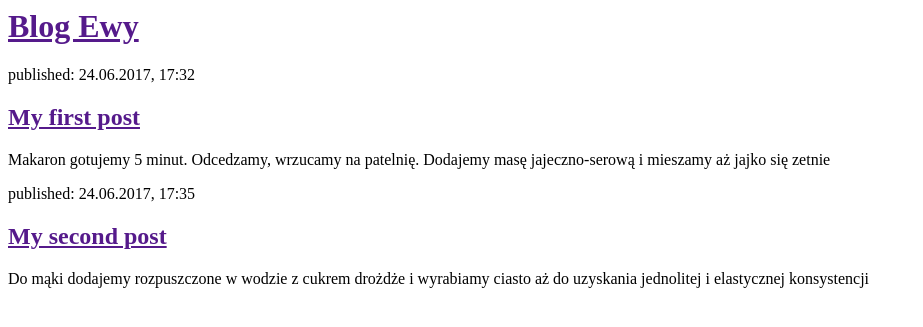
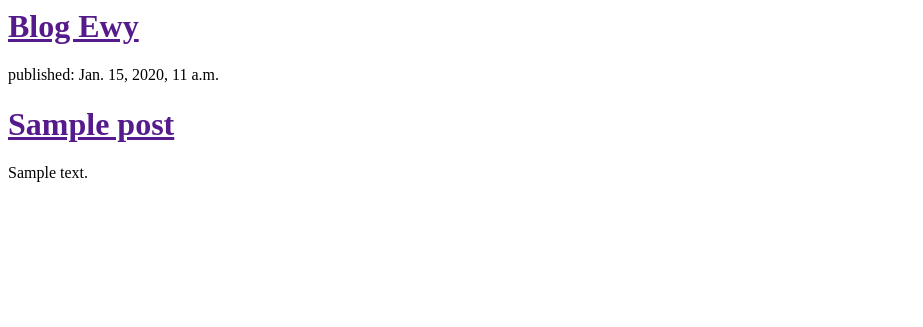
Before and after one commit to ficodindia89/my-first-blog, a Django app: template blog/templates/blog/post_list.html in a window 1280 px wide. Shown: the top 327 px of the page, without its empty margins (0-923 px from the left). Run offline with Django 3.2, Linux system fonts and the light colour scheme; the template is opened without the code that fills it: values that come from a table or form of the project are taken from there, others are empty; tables that the repository leaves empty hold one stand-in row (values such as "Sample post").

Commit message:
Modyfikacja szablonu, by pokazywał posty z bazy danych

```diff
--- a/blog/templates/blog/post_list.html
+++ b/blog/templates/blog/post_list.html
@@ -9,17 +9,13 @@
             <h1><a href="">Blog Ewy</a></h1>
         </div>
 
-        <div>
-            <p>published: 24.06.2017, 17:32</p>
-            <h2><a href="">My first post</a></h2>
-            <p>Makaron gotujemy 5 minut. Odcedzamy, wrzucamy na patelnię. Dodajemy masę jajeczno-serową i mieszamy aż jajko się zetnie</p>
-        </div>
-
-        <div>
-            <p>published: 24.06.2017, 17:35</p>
-            <h2><a href="">My second post</a></h2>
-            <p>Do mąki dodajemy rozpuszczone w wodzie z cukrem drożdże i wyrabiamy ciasto aż do uzyskania jednolitej i elastycznej konsystencji</p>
-        </div>
+        {% for posts in posts %}
+            <div>
+                <p>published: {{posts.published_date}}</p>
+                <h1><a href="">{{posts.title}}</a></h1>
+                <p>{{posts.text|linebreaksbr}}</p>
+            </div>
+        {% endfor %}
 
     </body>
 
```
Also changed, not shown: blog/views.py (+11 -0 lines).
